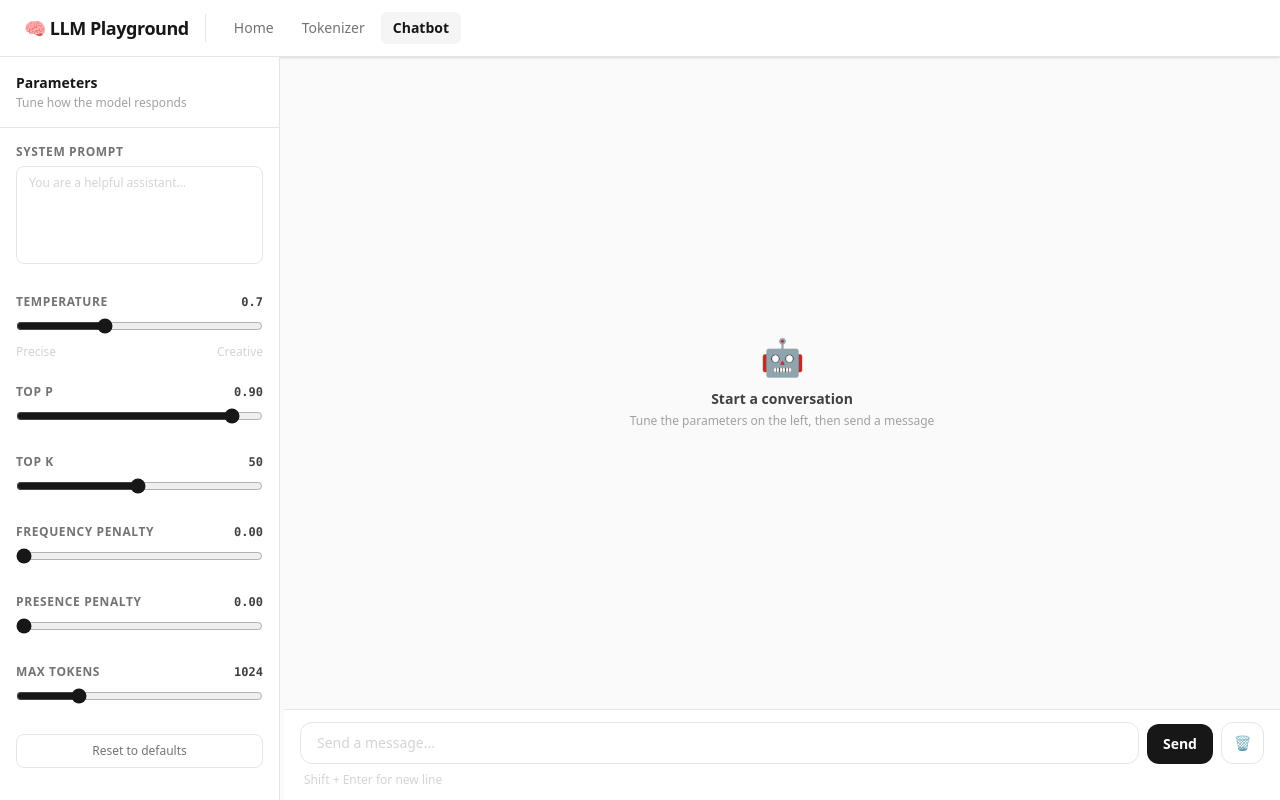
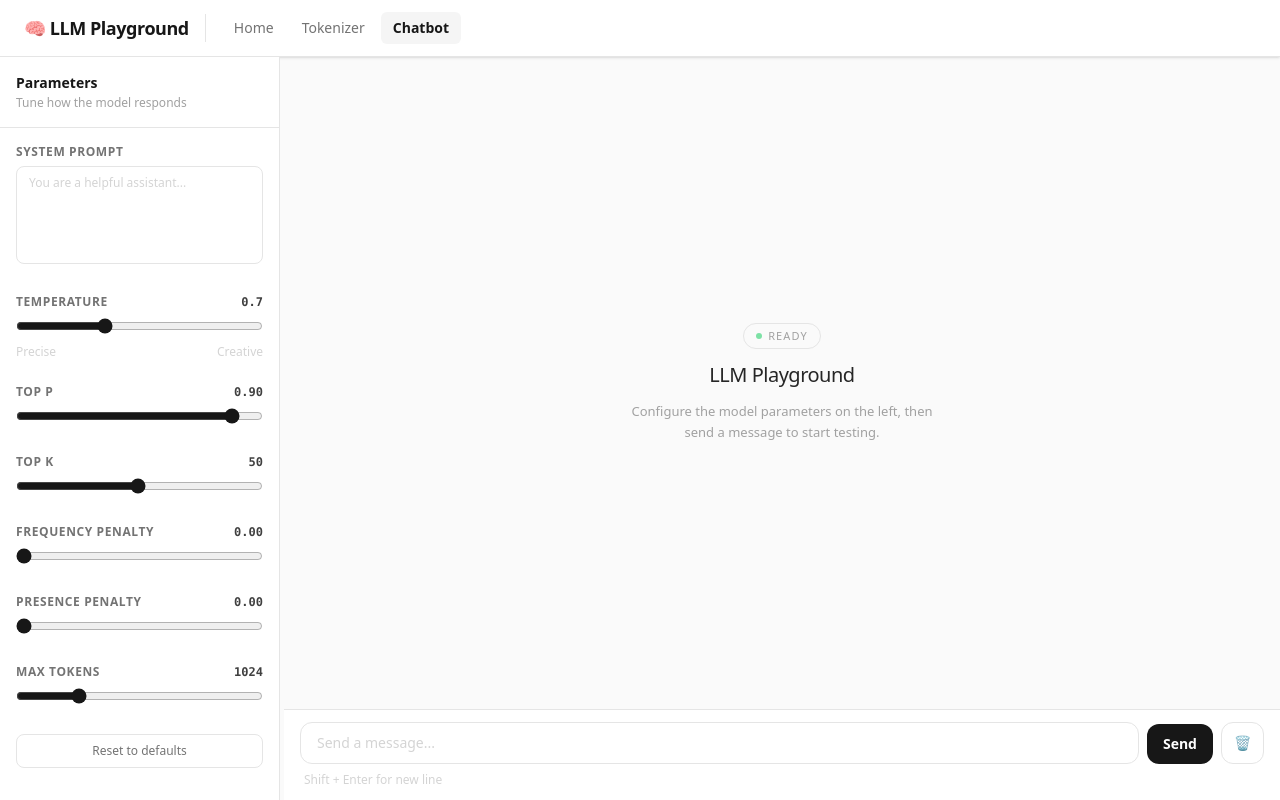
Before and after one commit to amarnathgupta/LLM-Playground, a website: page chatbot.html in a window 1280 px wide. Drawn offline with nearby package versions, Linux system fonts and the light colour scheme.

Commit message:
fix: chatbot.html

```diff
--- a/chatbot.html
+++ b/chatbot.html
@@ -28,7 +28,7 @@
       <!-- LEFT PANEL — Parameters -->
       <div
         id="left-panel"
-        class="shrink-0 w-70 border-r transition-all duration-100 ease-in-out border-neutral-200 dark:border-neutral-800 bg-white dark:bg-neutral-900 flex flex-col overflow-y-auto"
+        class="shrink-0 w-70 border-r transition-all duration-100 ease-in-out border-neutral-200 dark:border-neutral-800 bg-white dark:bg-neutral-900 flex flex-col [&::-webkit-scrollbar]:hidden [-ms-overflow-style:none] [scrollbar-width:none] overflow-y-auto"
       >
         <div class="p-4 border-b border-neutral-200 dark:border-neutral-800">
           <h2
@@ -207,7 +207,7 @@
           id="chat-messages"
           class="flex-1 overflow-y-auto px-6 py-6 space-y-4"
         >
-          <div
+          <!-- <div
             id="empty-state"
             class="h-full flex flex-col items-center justify-center text-center"
           >
@@ -219,6 +219,34 @@
             </p>
             <p class="text-xs text-neutral-400 dark:text-neutral-500 mt-1">
               Tune the parameters on the left, then send a message
+            </p>
+          </div> -->
+
+          <div
+            id="empty-state"
+            class="h-full flex flex-col items-center justify-center gap-3 text-center"
+          >
+            <div
+              class="flex items-center gap-1.5 px-3 py-1 rounded-full border border-neutral-200 dark:border-neutral-700"
+            >
+              <span
+                class="w-1.5 h-1.5 rounded-full bg-green-500 animate-pulse"
+              ></span>
+              <span
+                class="text-[11px] font-medium uppercase tracking-widest text-neutral-400 dark:text-neutral-500"
+                >Ready</span
+              >
+            </div>
+            <p
+              class="text-xl font-medium tracking-tight text-neutral-800 dark:text-neutral-100"
+            >
+              LLM Playground
+            </p>
+            <p
+              class="text-[13px] text-neutral-400 dark:text-neutral-500 leading-relaxed max-w-xs"
+            >
+              Configure the model parameters on the left, then send a message to
+              start testing.
             </p>
           </div>
         </div>
--- a/server.js
+++ b/server.js
@@ -47,7 +47,7 @@ app.post("/api/chat", async (req, res) => {
       }));
 
     const response = await ai.models.generateContent({
-      model: "gemini-3-flash-preview",
+      model: "gemini-3.1-flash-lite-preview",
       contents,
       config: {
         temperature,
```
